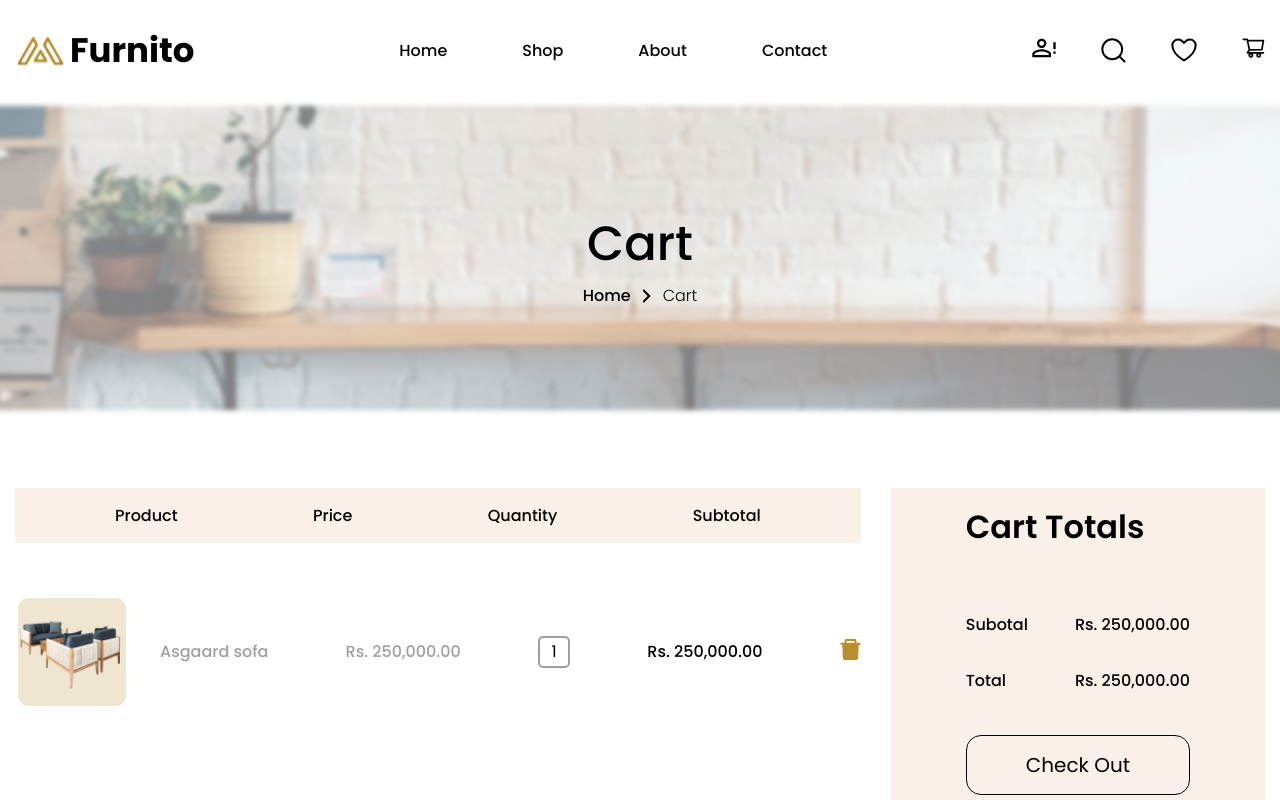
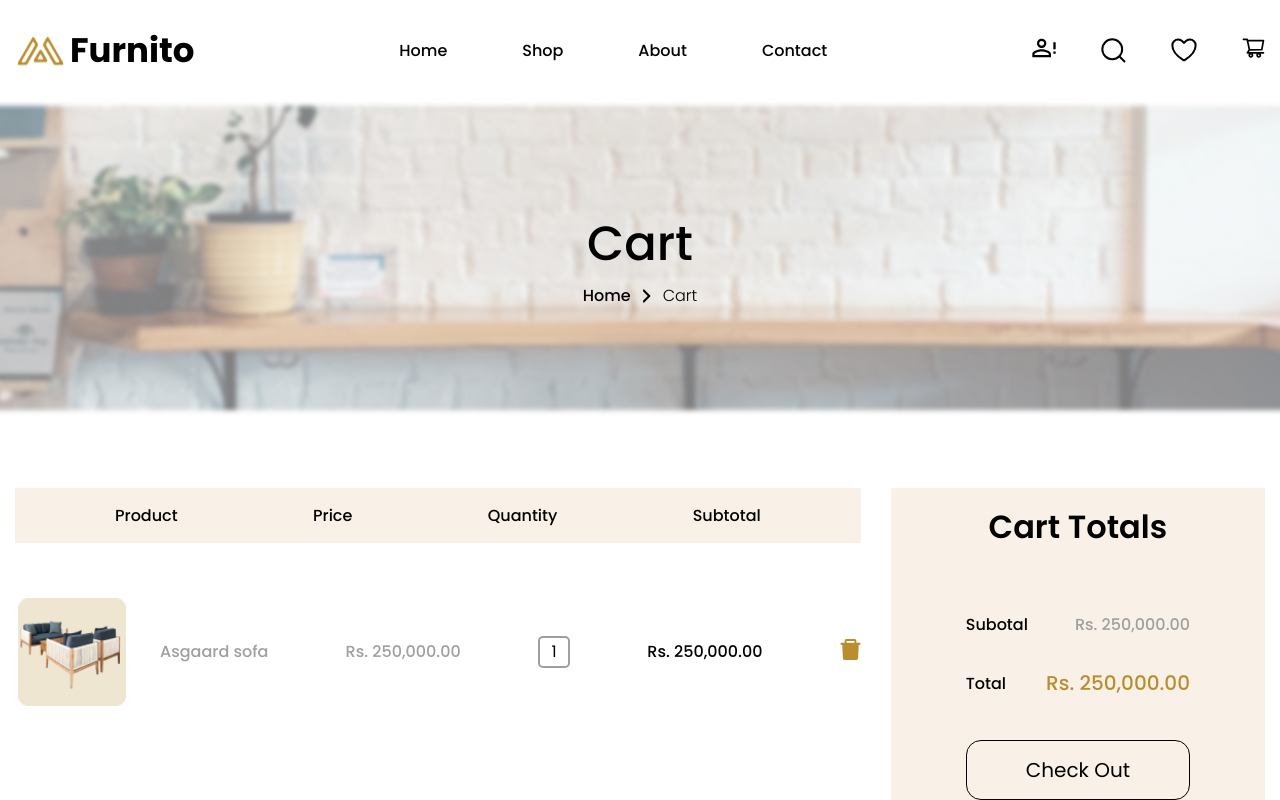
Before and after one commit to TkTnX/next-furnito, a Next.js app: page /cart in a window 1280 px wide. Shown: the top 800 px of the page. Built offline with nearby package versions, Linux system fonts and the light colour scheme.

Commit message:
Адаптив корзины

```diff
--- a/src/components/Cart/s.module.scss
+++ b/src/components/Cart/s.module.scss
@@ -2,6 +2,10 @@
   display: flex;
   gap: 30px;
   justify-content: space-between;
+
+  @media (max-width: 820px) {
+    flex-direction: column;
+  }
 }
 
 .top {
@@ -14,6 +18,10 @@
   gap: 20px;
   padding: 15px 100px;
   justify-content: space-between;
+
+  @media (max-width: 495px) {
+      display: none;
+  }
 }
 
 .left {
--- a/src/components/CartItem/s.module.scss
+++ b/src/components/CartItem/s.module.scss
@@ -3,6 +3,15 @@
   align-items: center;
   justify-content: space-between;
   color: #9f9f9f;
+  flex-wrap: wrap;
+
+  @media (max-width: 950px) {
+    border: 1px solid #9f9f9f;
+    border-radius: 5px;
+    overflow: hidden;
+    padding: 10px;
+    gap: 20px;
+  }
 }
 
 .name {
--- a/src/components/CartTotals/index.tsx
+++ b/src/components/CartTotals/index.tsx
@@ -8,11 +8,11 @@ const CartTotals = () => {
       <ul className={s.list}>
         <li>
           <p>Subotal</p>
-          <p>Rs. 250,000.00</p>
+          <p className={s.subtotal}>Rs. 250,000.00</p>
         </li>
         <li>
           <p>Total</p>
-          <p>Rs. 250,000.00</p>
+          <p className={s.total}>Rs. 250,000.00</p>
         </li>
           </ul>
 
--- a/src/components/CartTotals/s.module.scss
+++ b/src/components/CartTotals/s.module.scss
@@ -1,12 +1,18 @@
 .wrapper {
   background-color: #f9f1e7;
   padding: 15px 75px 80px;
+
+  @media (max-width: 550px) {
+      padding: 5px 35px 40px;
+
+  }
 }
 
 .title {
   font-size: 32px;
   font-weight: 600;
   margin-bottom: 61px;
+  text-align: center;
 }
 
 .list {
@@ -35,3 +41,12 @@
     color: #fff;
   }
 }
+
+.subtotal {
+  color: #9f9f9f;
+}
+
+.total {
+  font-size: 20px;
+  color: #b88e2f;
+}
```
